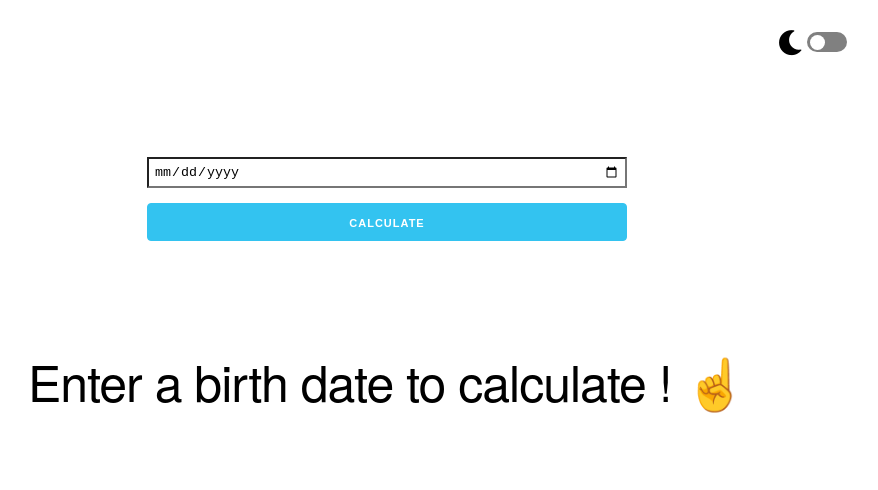
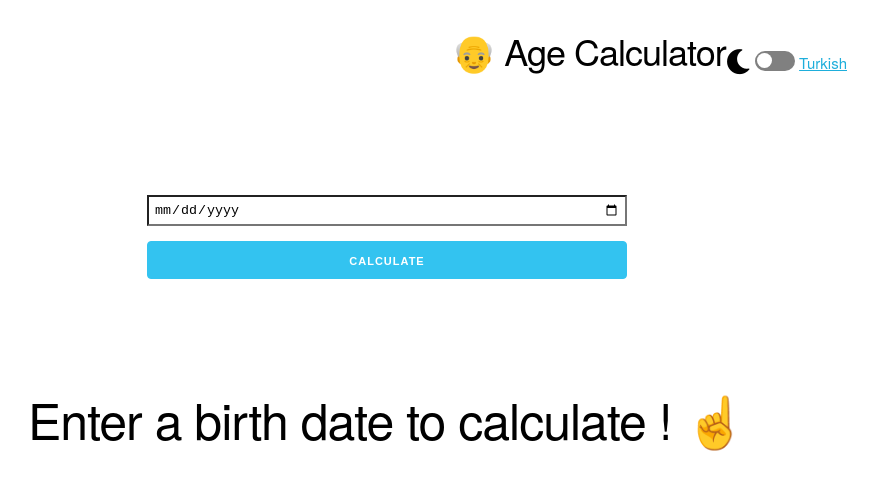
Before and after one commit to emirmatik/how-old-are-you, a plain HTML site: page index.html in a window 1280 px wide. Shown: the whole page, without its empty margins (261-1139 px from the left). Drawn offline with Linux system fonts and the light colour scheme.

Commit message:
Update index.html

```diff
--- a/index.html
+++ b/index.html
@@ -16,12 +16,14 @@
   <body>
     <div class="container">
       <div class="nav">
+        <h3 id="logo">👴 Age Calculator</h3>
         <div class="dark-div">
           <i class="fas fa-moon"></i>
           <label class="switch">
             <input id="darkmode-input" type="checkbox" />
             <span class="slider"></span>
           </label>
+          <a href="../Turkish/turkish.html" id="turkish">Turkish</a>
         </div>
       </div>
       <form>
```
